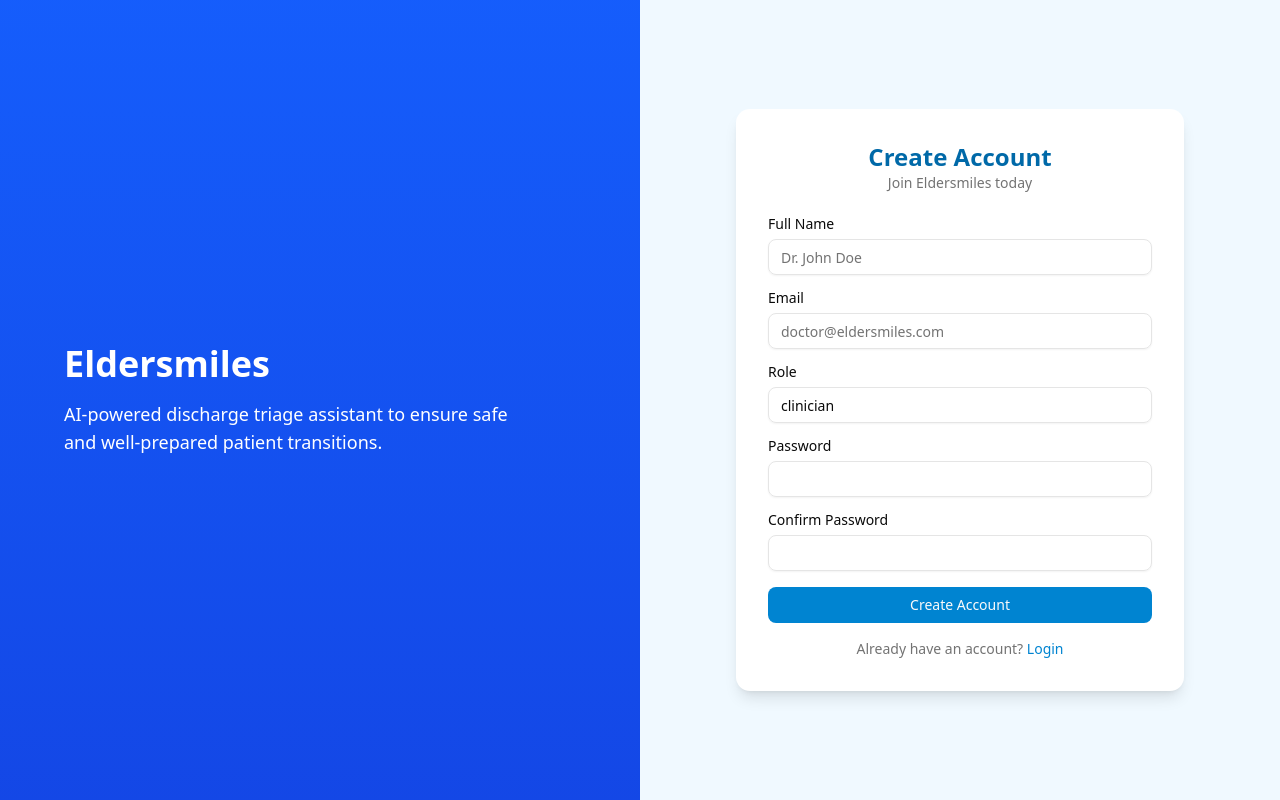
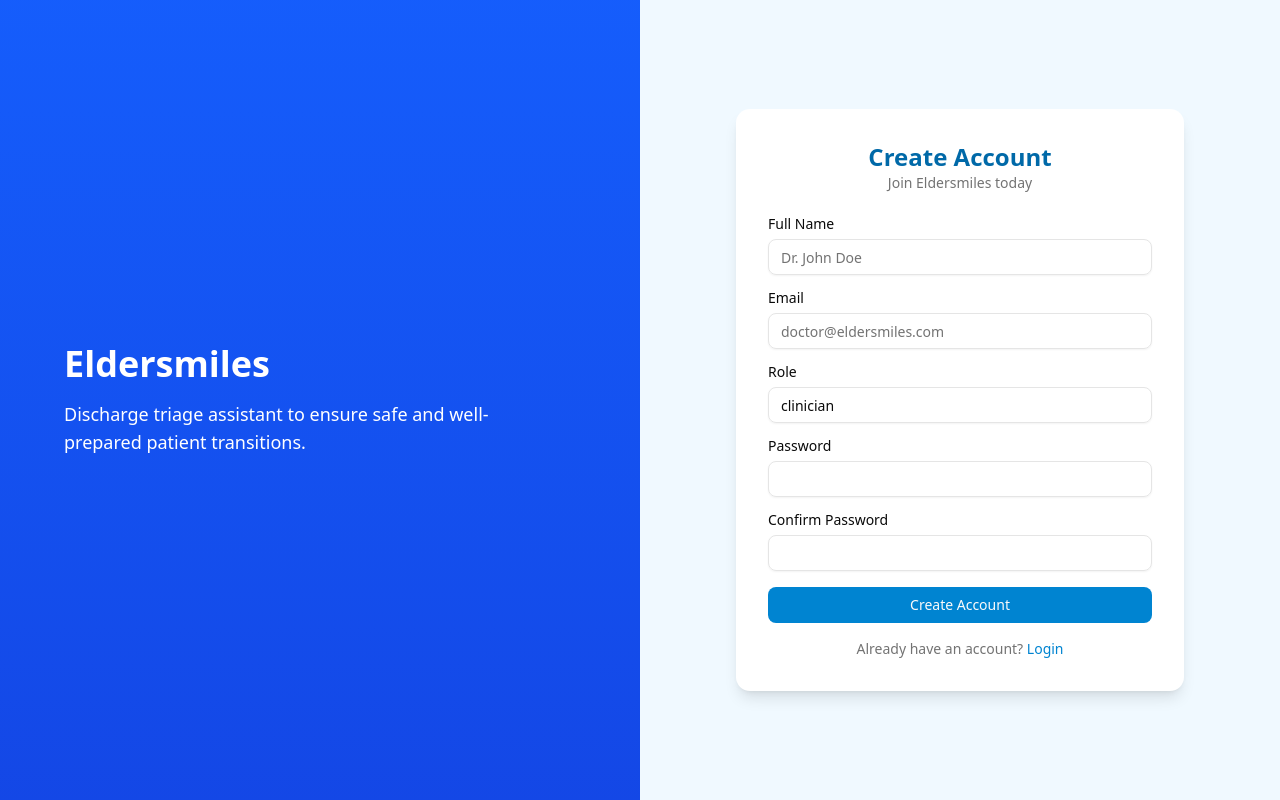
Before and after one commit to Midhun-live/EDTA-Frontend, a Next.js app: page /signup in a window 1280 px wide. Built offline with nearby package versions, Linux system fonts and the light colour scheme.

Commit message:
worked on login and signup

```diff
--- a/app/login/page.tsx
+++ b/app/login/page.tsx
@@ -9,7 +9,7 @@ export default function LoginPage() {
       <div className="hidden lg:flex flex-col justify-center px-16 bg-gradient-to-b from-blue-600 to-blue-700 text-white">
         <h1 className="text-4xl font-bold mb-4">Eldersmiles</h1>
         <p className="text-lg max-w-md">
-          AI-powered discharge triage assistant to ensure safe and
+  Discharge triage assistant to ensure safe and
           well-prepared patient transitions.
         </p>
       </div>
--- a/app/signup/page.tsx
+++ b/app/signup/page.tsx
@@ -9,7 +9,7 @@ export default function SignupPage() {
       <div className="hidden lg:flex flex-col justify-center px-16 bg-gradient-to-b from-blue-600 to-blue-700 text-white">
         <h1 className="text-4xl font-bold mb-4">Eldersmiles</h1>
         <p className="text-lg max-w-md">
-          AI-powered discharge triage assistant to ensure safe and
+          Discharge triage assistant to ensure safe and
           well-prepared patient transitions.
         </p>
       </div>
```
